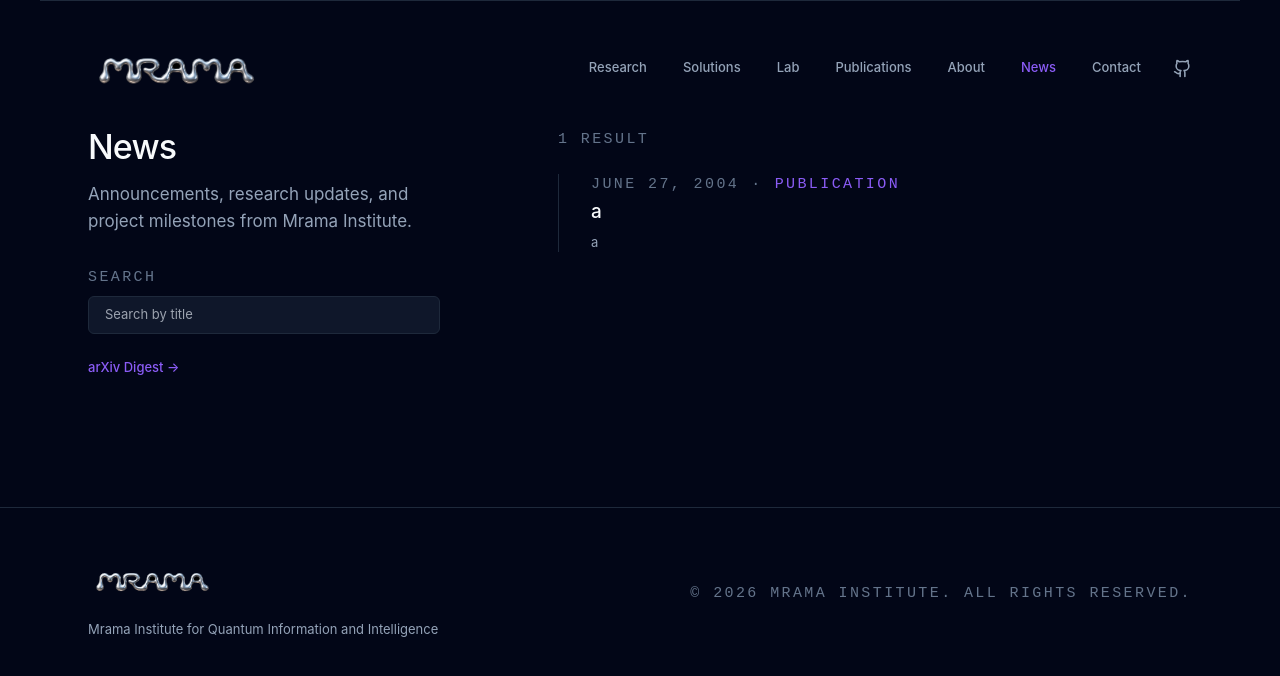
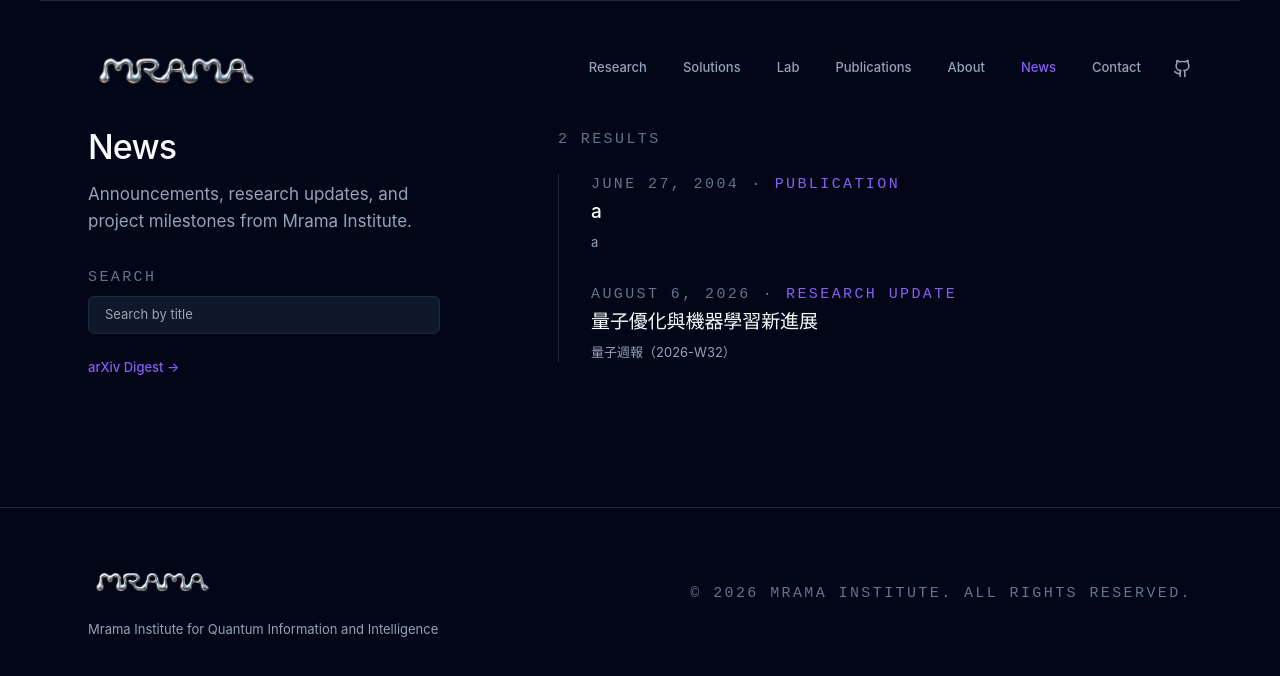
Before and after one commit to easonyang001/easonyang001.github.io, a React (Vite) app: page /news in a window 1280 px wide. Shown: the top 676 px of the page. Built offline with nearby package versions, Linux system fonts and the light colour scheme.

Commit message:
content: update news

```diff
--- a/src/data/news.ts
+++ b/src/data/news.ts
@@ -12,5 +12,17 @@ export const news: NewsItem[] = [
     relatedProjectSlug: "a",
     relatedPublicationSlug: "a",
     externalUrl: "a",
+  },
+  {
+    slug: "weekly-quantum-news-2026-w32",
+    date: "2026-08-06",
+    category: "Research Update",
+    title: "量子優化與機器學習新進展",
+    summary: "量子週報（2026-W32）",
+    content: "量子週報（2026-W32）\n<p>本週的量子研究領域持續活躍，幾篇新論文探討了量子優化、量子機器學習及量子錯誤更正等主題。此外，業界動態方面，IBM與合作夥伴達成了多項里程碑，顯示出量子計算技術的進一步發展。</p>\n<h3>論文精選</h3>\n<ul>\n<li><p><strong>Cooperative Platoon Routing and Dispatching via Edge-Assisted Hybrid Quantum Optimization</strong><br>本文提出了一種邊緣輔助的閉環評估管道，用於考慮車隊協作的車輛路由問題，旨在減少自動駕駛車輛的能源使用（來源：arXiv:2608.00524，尚未經同行審查）。</p>\n</li>\n<li><p><strong>Quantum machine learning interatomic potential: Application of variational quantum algorithm</strong><br>研究應用量子電路學習算法於機器學習原子間勢能的預測，並使用量子轉移學習架構重新訓練ANI模型，評估了數值準確性（來源：arXiv:2607.27841，尚未經同行審查）。</p>\n</li>\n<li><p><strong>PACE-QAOA: Physics-Constrained Quantum Optimization for Qubit-Efficient Power System Islanding</strong><br>本文開發了一種量子優化的混合公式，旨在解決隨著電力網絡增長而變得越來越困難的控制孤島問題，並克服了傳統QAOA的量子位限制（來源：arXiv:2608.02789，尚未經同行審查）。</p>\n</li>\n<li><p><strong>Oraqle: An Empirical Analysis of Qubit Readout and Discriminators in Quantum Error Correction</strong><br>本文分析了量子錯誤更正過程中量子位讀取的重要性，並探討了讀取過程對於解碼器的影響（來源：arXiv:2608.01939，尚未經同行審查）。</p>\n</li>\n<li><p><strong>Quantum annealers as programmable thermal machines</strong><br>研究將D-Wave量子退火機描述為一個封閉的熱力學循環，並探討了其在計算過程中能量交換的性能（來源：arXiv:2608.04564，尚未經同行審查）。</p>\n</li>\n</ul>\n<h3>產業動態</h3>\n<ul>\n<li>IBM與研究合作夥伴達成了三項量子計算的里程碑，顯示出其在量子技術領域的持續進展（來源：富途牛牛）。</li>\n<li>Oracle在量子計算股票中領漲，顯示出市場對量子技術的關注（來源：富途牛牛）。</li>\n<li>Quantum Computing (QUBT.US) 的目標價格仍維持在22美元，顯示出市場對該公司的期待（來源：Moomoo）。</li>\n</ul>\n<p>下週值得關注的方向包括量子機器學習在實際應用中的進展及其與傳統計算方法的比較。</p>\n",
+    coverImageUrl: null,
+    relatedProjectSlug: null,
+    relatedPublicationSlug: null,
+    externalUrl: null,
   }
 ];
```
